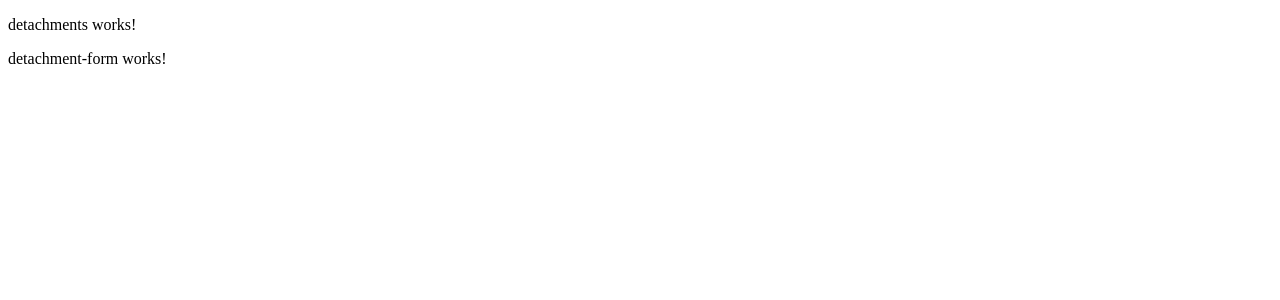
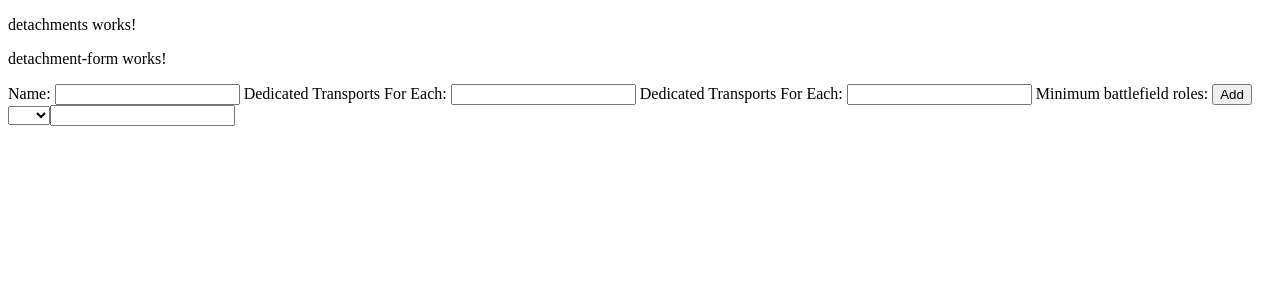
Before and after one commit to FrisoDenijs/WH40K-ArmyList, an Angular app in the folder json-generator/: page / in a window 1280 px wide. Shown: the top 300 px of the page. Built offline with nearby package versions, Linux system fonts and the light colour scheme.

Commit message:
started working on detachment form html

```diff
--- a/json-generator/src/app/app.module.ts
+++ b/json-generator/src/app/app.module.ts
@@ -4,6 +4,7 @@ import { NgModule } from '@angular/core';
 import { AppComponent } from './app.component';
 import { DetachmentsComponent } from './detachments/detachments.component';
 import { DetachmentFormComponent } from './detachments/form/detachment-form.component';
+import { FormsModule, ReactiveFormsModule } from '@angular/forms';
 
 @NgModule({
   declarations: [
@@ -12,7 +13,9 @@ import { DetachmentFormComponent } from './detachments/form/detachment-form.comp
     DetachmentFormComponent
   ],
   imports: [
-    BrowserModule
+    BrowserModule,
+    FormsModule,
+    ReactiveFormsModule
   ],
   providers: [],
   bootstrap: [AppComponent]
--- a/json-generator/src/app/detachments/form/detachment-form.component.html
+++ b/json-generator/src/app/detachments/form/detachment-form.component.html
@@ -1,3 +1,32 @@
 <p>
   detachment-form works!
 </p>
+<form [formGroup]=detachmentForm>
+  <label>
+    Name:
+    <input type="text" formControlName="name">
+  </label>
+
+  <label>
+    Dedicated Transports For Each:
+    <input type="number" formControlName="dedicatedTransportsForEach">
+  </label>
+
+  <label>
+    Dedicated Transports For Each:
+    <input type="number" formControlName="dedicatedTransportsForEach">
+  </label>
+
+  <label>
+    Minimum battlefield roles:
+    <button type="button" (click)="detachmentForm.addMinRole()">Add</button>
+    <div formArrayName="minRoles" *ngFor="let item of detachmentForm.get('minRoles').controls; let i = index;">
+      <div [formGroupName]="i">
+        <select formControlName="battlefieldRole">
+          <option value="roles.HQ">HQ</option>
+        </select>
+        <input type="number" formControlName="amount">
+      </div>
+    </div>
+  </label>
+</form>
--- a/json-generator/src/app/detachments/form/detachment-form.component.ts
+++ b/json-generator/src/app/detachments/form/detachment-form.component.ts
@@ -1,4 +1,6 @@
 import { Component, OnInit } from '@angular/core';
+import { DetachmentsForm } from './detachments.form';
+import { Role } from 'src/app/shared';
 
 @Component({
   selector: 'app-detachment-form',
@@ -7,9 +9,13 @@ import { Component, OnInit } from '@angular/core';
 })
 export class DetachmentFormComponent implements OnInit {
 
+  public roles = Role;
+
+  detachmentForm: DetachmentsForm;
   constructor() { }
 
   ngOnInit() {
+    this.detachmentForm = new DetachmentsForm();
   }
 
 }
```
